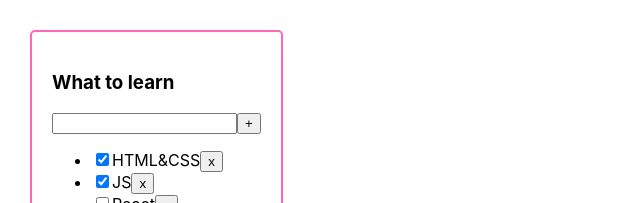
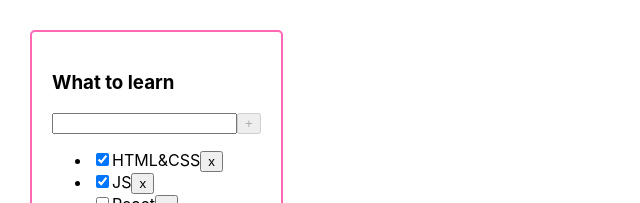
Before and after one commit to vbsm11/todolist-comeback, a React (Create React App) app: page / in a window 1280 px wide. Shown: the top 203 px of the page, without its empty margins (0-640 px from the left). Built offline with nearby package versions, Linux system fonts and the light colour scheme; the HTML template or start-up script is replaced by a standard one.

Commit message:
Disabled button and alert about title length

```diff
--- a/src/TodoList.tsx
+++ b/src/TodoList.tsx
@@ -30,7 +30,12 @@ const TodoList: FC<TodoListPropsType> = (props) => {
             <h3>{props.title}</h3>
             <div>
                 <input value={title} onChange={(e) => setTitle(e.currentTarget.value)}/>
-                <button onClick={addTaskHandler}>+</button>
+                <button
+                    onClick={addTaskHandler}
+                    disabled={title.length === 0}
+                >+</button>
+                {title.length > 10 && title.length <=20? <div style={{color: 'hotpink'}}>Title should be shorter</div> : ''}
+                {title.length > 20? <div style={{color: 'red'}}>Title is too long</div> : ''}
             </div>
             <ul>
                 {todoListItems}
```
